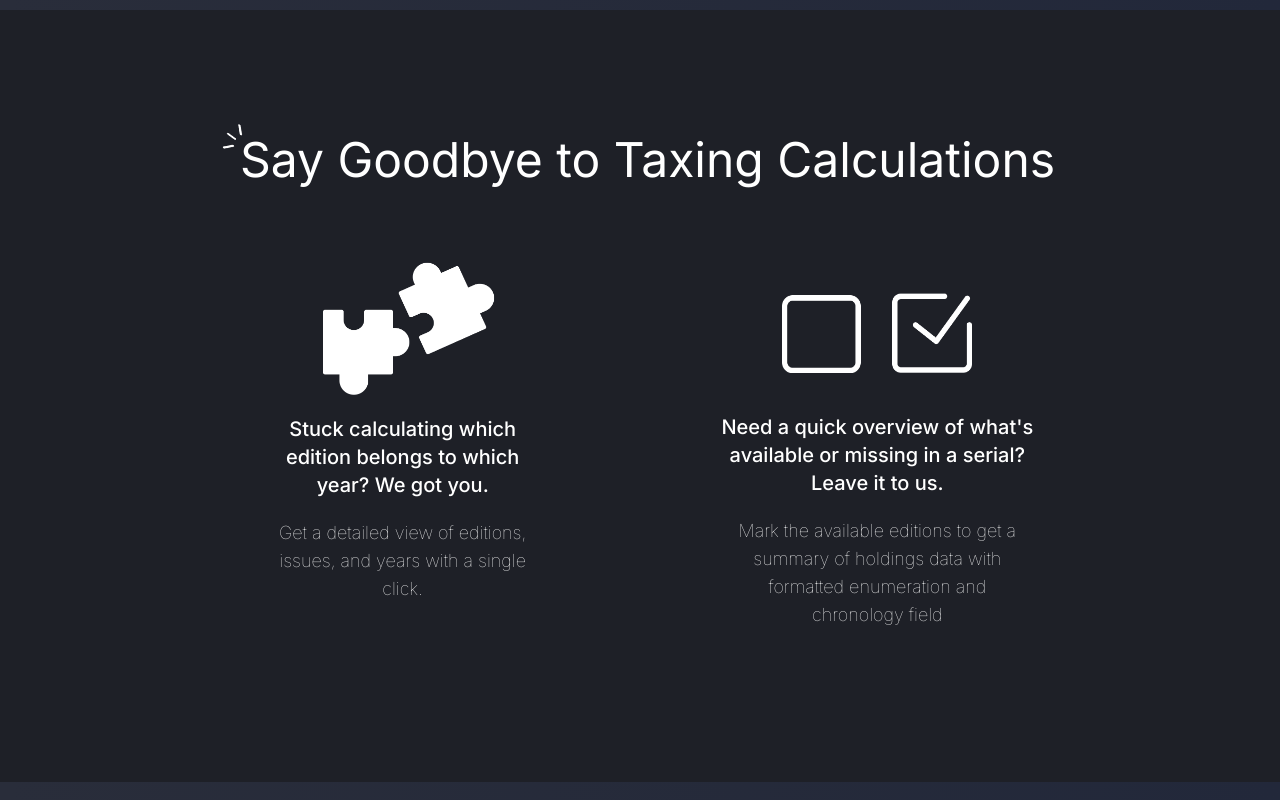
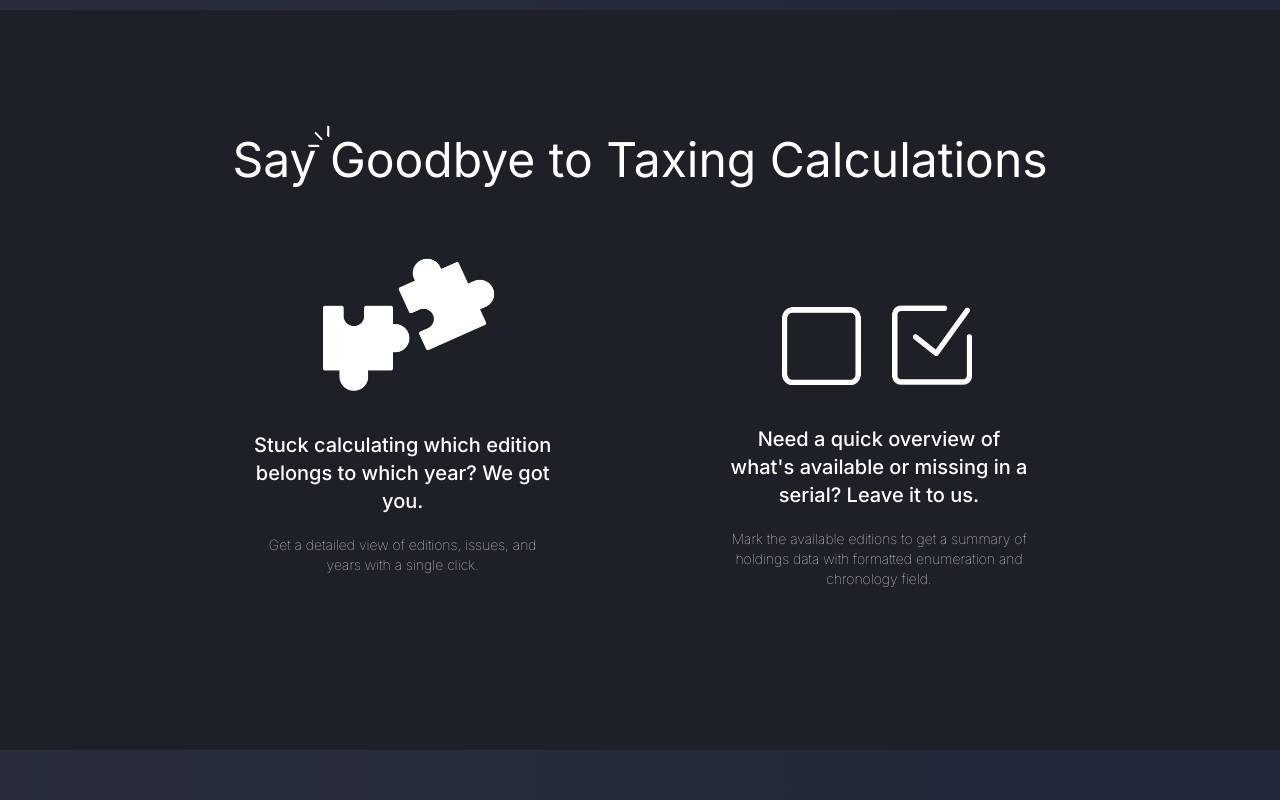
Before and after one commit to jjose14-Jacob-Jose/getSummaryHoldings, a Next.js app: page / in a window 1280 px wide. Shown: the part 740-1540 px from the top of the page. Built offline with nearby package versions, Linux system fonts and the light colour scheme.

Commit message:
Added minor changes

```diff
--- a/src/components/Home.jsx
+++ b/src/components/Home.jsx
@@ -61,52 +61,52 @@ export default function Home() {
       <div id="learnMoreSection">
         {/* Goodbye to taxing calculations section */}
         <div className="p-12 mx-auto justify-center items-center bg-[#1E2027] pt-28 pb-28">
-          <div className="w-fit mx-auto justify-center">
+          <div className="w-fit mx-auto justify-center text-center w-[60%]">
             <img
               src="/text_highlight.png"
               alt="Text highlight icon"
-              className="w-[15px] h-[30px] -rotate-[-35deg] -mb-4 "
+              className="w-[15px] h-[30px] -rotate-[-45deg] -mb-4 ml-20"
             />
-            <h2 className={`${styles.headingTwo} pl-[15px]`}>
+            <h2 className={`${styles.headingTwo} `}>
               Say Goodbye to Taxing Calculations
             </h2>
           </div>
 
           <div className="flex mx-auto justify-center space-x-20 mt-10">
-            <div className="w-1/3 hover:bg-[#292D3A] hover:shadow-2xl space-y-10 border border-[#1E2027]  rounded-2xl p-5">
+            <div className="w-1/3 hover:bg-[#292D3A] hover:shadow-2xl space-y-10 border border-[#1E2027]  rounded-2xl p-4 ">
               <div className="flex mx-auto justify-center">
                 <img
                   src="/puzzle_image.png"
                   className="w-[180px] h-[150px] -mr-5"
                 />
               </div>
-              <div className="text-center  mx-auto justify-center w-[80%]">
-                <h3 className={`${styles.paraOne} mb-5 -mt-5`}>
+              <div className="text-center  mx-auto justify-center w-[300px]">
+                <h3 className={`${styles.paraOne} mb-5 `}>
                   Stuck calculating which edition belongs to which year? We got
                   you.
                 </h3>
-                <p className={`${styles.paraTwo}`}>
+                <p className={`${styles.paraThree}`}>
                   Get a detailed view of editions, issues, and years with a
                   single click.
                 </p>
               </div>
             </div>
 
-            <div className="w-1/3 hover:bg-[#292D3A]  hover:shadow-2xl space-y-10 border border-[#1E2027] rounded-2xl p-10 -mt-5">
-              <div className="flex mx-auto justify-center ">
+            <div className="w-1/3 hover:bg-[#292D3A]  hover:shadow-2xl space-y-10 border border-[#1E2027] rounded-2xl p-12">
+              <div className="flex mx-auto justify-center mt-8 ">
                 <img
                   src="/checkboxes_image.png"
-                  className="w-[190px] h-[80px] mt-12"
+                  className="w-[190px] h-[80px]"
                 />
               </div>
-              <div className="text-center  mx-auto justify-center w-[100%]">
-                <h3 className={`${styles.paraOne} mb-5 mt-5`}>
+              <div className="text-center  mx-auto justify-center w-[300px]">
+                <h3 className={`${styles.paraOne} mb-5`}>
                   Need a quick overview of what's available or missing in a
                   serial? Leave it to us.
                 </h3>
-                <p className={`${styles.paraTwo}`}>
+                <p className={`${styles.paraThree}`}>
                   Mark the available editions to get a summary of holdings data
-                  with formatted enumeration and chronology field
+                  with formatted enumeration and chronology field.
                 </p>
               </div>
             </div>
@@ -205,7 +205,7 @@ export default function Home() {
           <div>
             <div className="flex mx-auto justify-center w-[1200px]">
               <h1 className={`${styles.headingTwo}`}>
-                Check out the product prototype
+                Check Out the Product Prototype
               </h1>
               <img
                 src="/text_highlight.png"
@@ -217,7 +217,7 @@ export default function Home() {
               className={`${styles.paraTwo} flex mx-auto justify-center w-[50%]`}
             >
               We've built an interactive prototype in Figma for the product.
-              Open it up to experience the ptoduct yourself.
+              Open it up to experience the product yourself.
             </p>
 
             <div className="flex gap-4 mt-5 justify-center">
@@ -241,12 +241,12 @@ export default function Home() {
         <div className="p-12 gap-24 mx-auto flex justify-center text-center bg-[#1E2027] items-center h-[400px]">
           <div>
             <h1
-              className={`${styles.headingThree} flex mx-auto justify-center w-[90%]`}
+              className={`${styles.headingFour} flex mx-auto justify-center w-[90%]`}
             >
               Have suggestions, feature requests, or noticed an issue?
             </h1>
-            <p className={`${styles.paraTwo} mt-5`}>
-              Drop us a note! We'll be happy to take a loot at it.
+            <p className={`${styles.paraTwo} mt-3`}>
+              Drop us a note! We'll be happy to take a look at it.
             </p>
 
             <div className="flex gap-4 mt-5 justify-center">
@@ -254,9 +254,9 @@ export default function Home() {
                 href="mailto:support@getsummaryholdings.com"
                 rel="noopener noreferrer"
                 target="_blank"
-                className="p-2 px-4 h-fit text-white hover:text-[#2A2C32] border-[1px] font-light rounded  hover:bg-white hover:font-light items-center"
+                className="p-2 px-10 h-fit text-white text-sm hover:text-[#2A2C32] border-[1px] font-light rounded  hover:bg-white hover:font-light items-center"
               >
-                Contact Support
+                Contact Us
               </Link>
               <button
                 onClick={() => scrollToLearnMore()}
```
